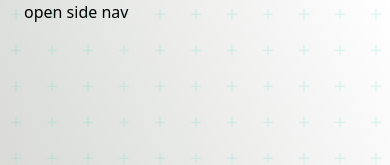
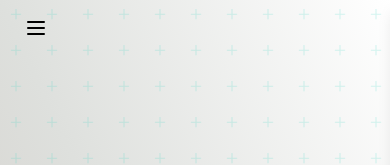
Before and after one commit to JarneDel/frontend-portfolio, a Nuxt app: page / in a window 390 px wide. Shown: the top 165 px of the page. Built offline with nearby package versions, Linux system fonts and the light colour scheme.

Commit message:
polishing mobile navigation

```diff
--- /dev/null
+++ b/components/navigation/MobileNavigationButton.vue
@@ -0,0 +1,50 @@
+<template>
+  <div class="py-1 pl-3">
+    <button
+      v-on:click="$emit('click')"
+      class="-mx-6 flex h-12 w-12 flex-col items-center justify-center rounded-xl outline-none transition-colors duration-300 focus-visible:outline-none focus-visible:ring-2 focus-visible:ring-primary-light focus-visible:ring-opacity-50 focus-visible:ring-offset-2 focus-visible:ring-offset-primary-light hocus:bg-primary-dark hocus:ring-primary-dark dark:bg-primary-dark dark:focus:ring-offset-primary-dark hocus:dark:bg-primary-light hocus:dark:ring-primary-light"
+    >
+      <svg
+        v-if="!isOpen"
+        xmlns="http://www.w3.org/2000/svg"
+        class="h-6 w-6"
+        fill="none"
+        viewBox="0 0 24 24"
+        stroke="currentColor"
+      >
+        <path
+          stroke-linecap="round"
+          stroke-linejoin="round"
+          stroke-width="2"
+          d="M4 6h16M4 12h16M4 18h16"
+        />
+      </svg>
+      <svg
+        v-else
+        xmlns="http://www.w3.org/2000/svg"
+        class="h-6 w-6"
+        fill="none"
+        viewBox="0 0 24 24"
+        stroke="currentColor"
+      >
+        <path
+          stroke-linecap="round"
+          stroke-linejoin="round"
+          stroke-width="2"
+          d="M6 18L18 6M6 6l12 12"
+        />
+      </svg>
+    </button>
+  </div>
+</template>
+
+<script setup lang="ts">
+defineEmits(['click'])
+defineProps({
+  isOpen: {
+    type: Boolean || undefined,
+    required: true,
+    default: false,
+  },
+})
+</script>
--- a/components/navigation/MobileSideNav.vue
+++ b/components/navigation/MobileSideNav.vue
@@ -1,37 +1,52 @@
 <template>
-  <button v-on:click="isOpen = !isOpen">open side nav</button>
   <aside
-    class="fixed top-0 bottom-0 right-0 z-50 flex h-full w-4/5 transform flex-col justify-between bg-white p-4 transition-transform duration-300 ease-in-out dark:bg-gray-900"
+    class="fixed top-0 bottom-0 right-0 z-50 flex h-full w-4/5 transform flex-col bg-background-light-300/90 p-4 shadow-lg backdrop-blur transition-transform duration-300 ease-in-out"
     :class="{ 'translate-x-0': isOpen, 'translate-x-full': !isOpen }"
   >
-    <div class="flex h-full flex-col justify-between">
-      <div class="flex h-full flex-col justify-between">
-        <button v-on:click="isOpen = !isOpen">open side nav</button>
-
-        <ul class="flex h-full flex-col justify-between">
+    <div class="flex h-full flex-col">
+      <div class="flex h-full flex-col">
+        <ul
+          class="flex h-full w-full flex-col justify-center gap-y-6 align-middle"
+        >
           <li>
-            <StyledNuxtLink :to="{ hash: '#about' }" @click="close">
-              <User></User>
-              <p>About</p>
-            </StyledNuxtLink>
+            <NuxtLink
+              :to="'/#about'"
+              @click="$emit('close')"
+              class="flex flex-row items-center justify-center gap-4"
+            >
+              <User class="h-6 w-6"></User>
+              <p class="text-lg">About</p>
+            </NuxtLink>
           </li>
           <li>
-            <StyledNuxtLink :to="'/#projects'" @click="close">
-              <Code2 />
-              <p>Projects</p>
-            </StyledNuxtLink>
+            <NuxtLink
+              :to="'/#projects'"
+              @click="$emit('close')"
+              class="flex flex-row items-center justify-center gap-4"
+            >
+              <Code2 class="h-6 w-6" />
+              <p class="text-lg">Projects</p>
+            </NuxtLink>
           </li>
           <li>
-            <StyledNuxtLink :to="'/#contact'" @click="close">
+            <NuxtLink
+              :to="'/#contact'"
+              @click="$emit('close')"
+              class="flex flex-row items-center justify-center gap-4"
+            >
               <Contact></Contact>
               <p>Contact</p>
-            </StyledNuxtLink>
+            </NuxtLink>
           </li>
           <li>
-            <StyledNuxtLink :to="'/#Resume'" @click="close">
+            <NuxtLink
+              :to="'/#Resume'"
+              @click="$emit('close')"
+              class="flex flex-row items-center justify-center gap-4"
+            >
               <file-text />
               <p>Resume</p>
-            </StyledNuxtLink>
+            </NuxtLink>
           </li>
         </ul>
       </div>
@@ -39,8 +54,14 @@
   </aside>
 </template>
 
-<script setup>
+<script setup lang="ts">
 import { User, Contact, Code2, FileText } from 'lucide-vue-next'
-const isOpen = ref(false)
-const close = () => (isOpen.value = false)
+defineProps({
+  isOpen: {
+    type: Boolean || undefined,
+    required: false,
+    default: false,
+  },
+})
+defineEmits(['close'])
 </script>
--- a/layouts/default.vue
+++ b/layouts/default.vue
@@ -16,9 +16,19 @@
           "
         >
           <DesktopNavigation v-if="viewportWidth > 768" />
-          <MobileSideNav v-else-if="viewportWidth > 0" />
-          <Loader2 class="animate-spin" v-else />
+          <MobileNavigationButton
+            v-else
+            :is-open="isOpen"
+            v-on:click="isOpen = !isOpen"
+          />
         </div>
+
+        <MobileSideNav
+          v-if="viewportWidth > 0"
+          :is-open="isOpen"
+          v-on:close="isOpen = false"
+        />
+        <Loader2 class="animate-spin" v-else />
         <slot />
         <Foot></Foot>
       </div>
@@ -30,4 +40,5 @@
 import { Loader2 } from 'lucide-vue-next'
 const { viewportWidth } = useViewportSize()
 const { isHidden, isSticky } = useStickyHeader()
+const isOpen = ref(false)
 </script>
--- a/tailwind.config.cjs
+++ b/tailwind.config.cjs
@@ -51,7 +51,7 @@
   },
   plugins: [
     plugin(function ({ addVariant }) {
-      addVariant('hocus', ['&:hover', '&:focus'])
+      addVariant('hocus', ['&:hover', '&:focus-visable'])
     }),
   ],
 }
```
